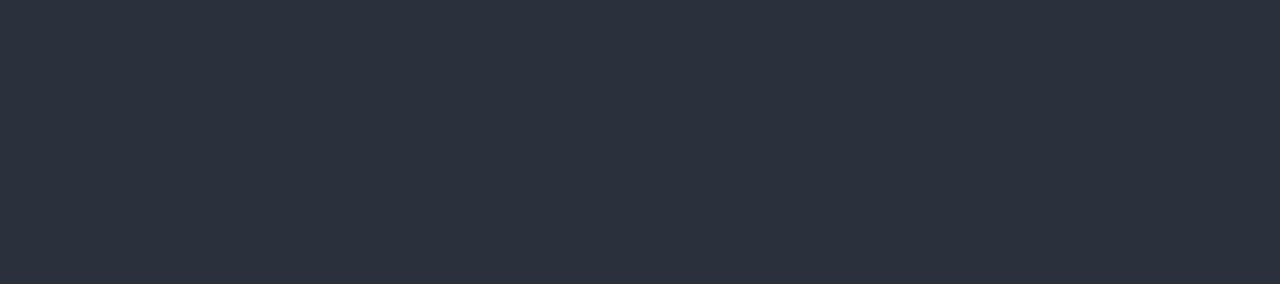
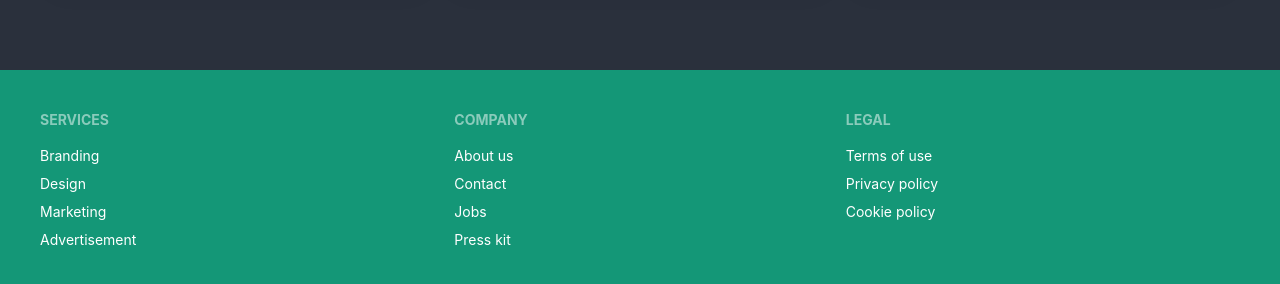
Before and after one commit to Shah-Md-Jihan/e-bikroy, a React (Create React App) app: page / in a window 1280 px wide. Shown: the part 590-874 px from the top of the page. Before the commit the page ends 800 px from the top, so only its background shows below. Built offline with nearby package versions, Linux system fonts and the light colour scheme.

Commit message:
footer section added

```diff
--- a/src/Pages/Home/Home.js
+++ b/src/Pages/Home/Home.js
@@ -1,4 +1,5 @@
 import React from "react";
+import Footer from "../../Shared/Footer/Footer";
 import Navbar from "../../Shared/Navbar/Navbar";
 import SearchField from "../../Shared/SearchField/SearchField";
 import Category from "./Category";
@@ -8,9 +9,10 @@ const Home = () => {
     <div>
       <header>
         <Navbar></Navbar>
-        <SearchField></SearchField>
-        <Category></Category>
       </header>
+      <SearchField></SearchField>
+      <Category></Category>
+      <Footer></Footer>
     </div>
   );
 };
--- /dev/null
+++ b/src/Shared/Footer/Footer.js
@@ -0,0 +1,53 @@
+import React from "react";
+import { Link } from "react-router-dom";
+
+const Footer = () => {
+  return (
+    <footer className="footer mt-24 p-10 bg-primary text-white">
+      <div>
+        <span className="footer-title">Services</span>
+        <Link to="/" className="link link-hover">
+          Branding
+        </Link>
+        <Link to="/" className="link link-hover">
+          Design
+        </Link>
+        <Link to="/" className="link link-hover">
+          Marketing
+        </Link>
+        <Link to="/" className="link link-hover">
+          Advertisement
+        </Link>
+      </div>
+      <div>
+        <span className="footer-title">Company</span>
+        <Link to="/" className="link link-hover">
+          About us
+        </Link>
+        <Link to="/" className="link link-hover">
+          Contact
+        </Link>
+        <Link to="/" className="link link-hover">
+          Jobs
+        </Link>
+        <Link to="/" className="link link-hover">
+          Press kit
+        </Link>
+      </div>
+      <div>
+        <span className="footer-title">Legal</span>
+        <Link to="/" className="link link-hover">
+          Terms of use
+        </Link>
+        <Link to="/" className="link link-hover">
+          Privacy policy
+        </Link>
+        <Link to="/" className="link link-hover">
+          Cookie policy
+        </Link>
+      </div>
+    </footer>
+  );
+};
+
+export default Footer;
--- a/src/Shared/SearchField/SearchField.js
+++ b/src/Shared/SearchField/SearchField.js
@@ -3,7 +3,7 @@ import React from "react";
 const SearchField = () => {
   return (
     <div className="mx-auto w-3/4">
-      <div className="my-10 flex">
+      <div className="my-24 flex">
         <input type="text" placeholder="Search your laptop here" className="input input-bordered input-primary w-full rounded-none" />
         <button className="btn btn-accent rounded-none font-bold">Search</button>
       </div>
```
